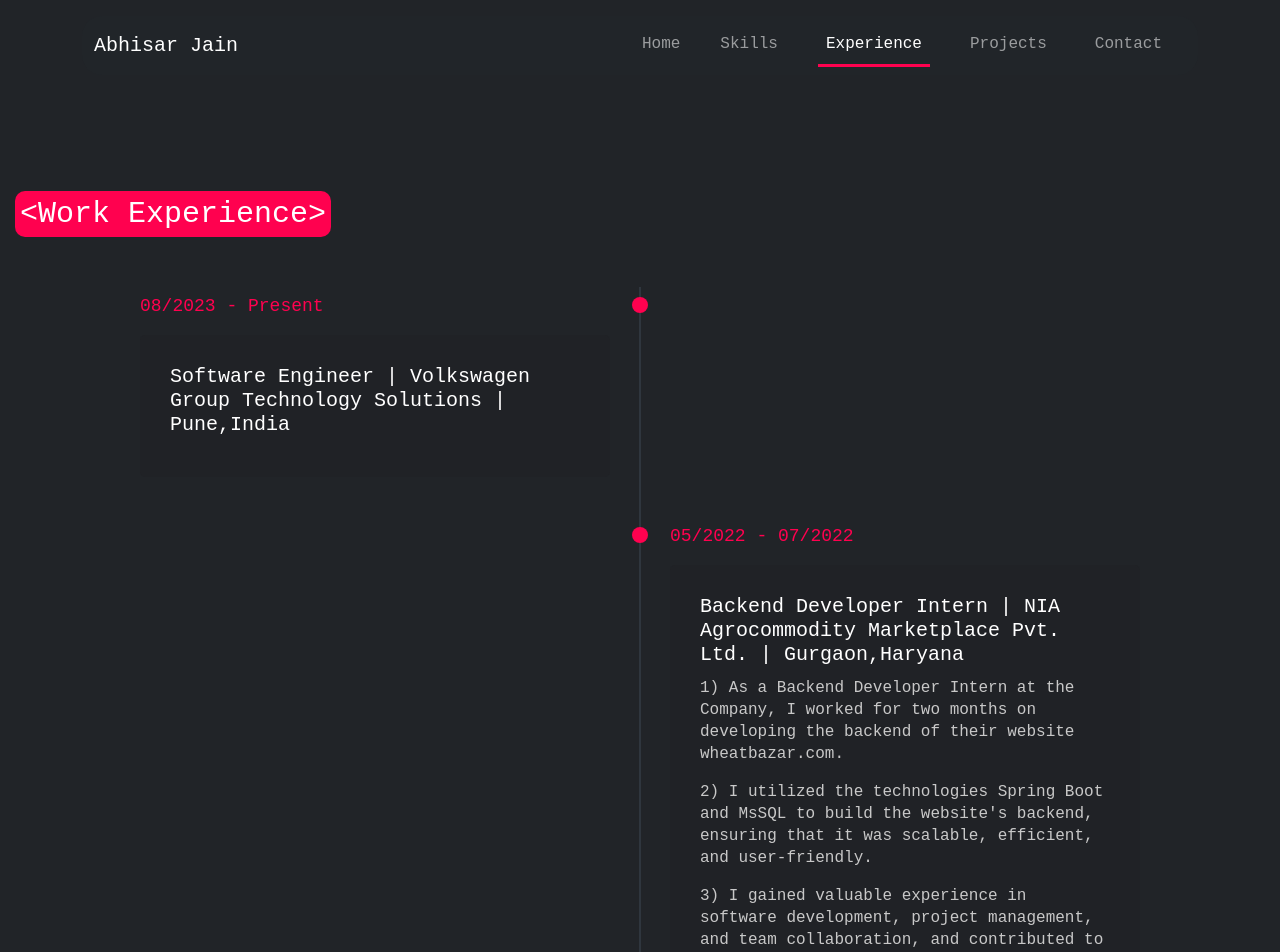
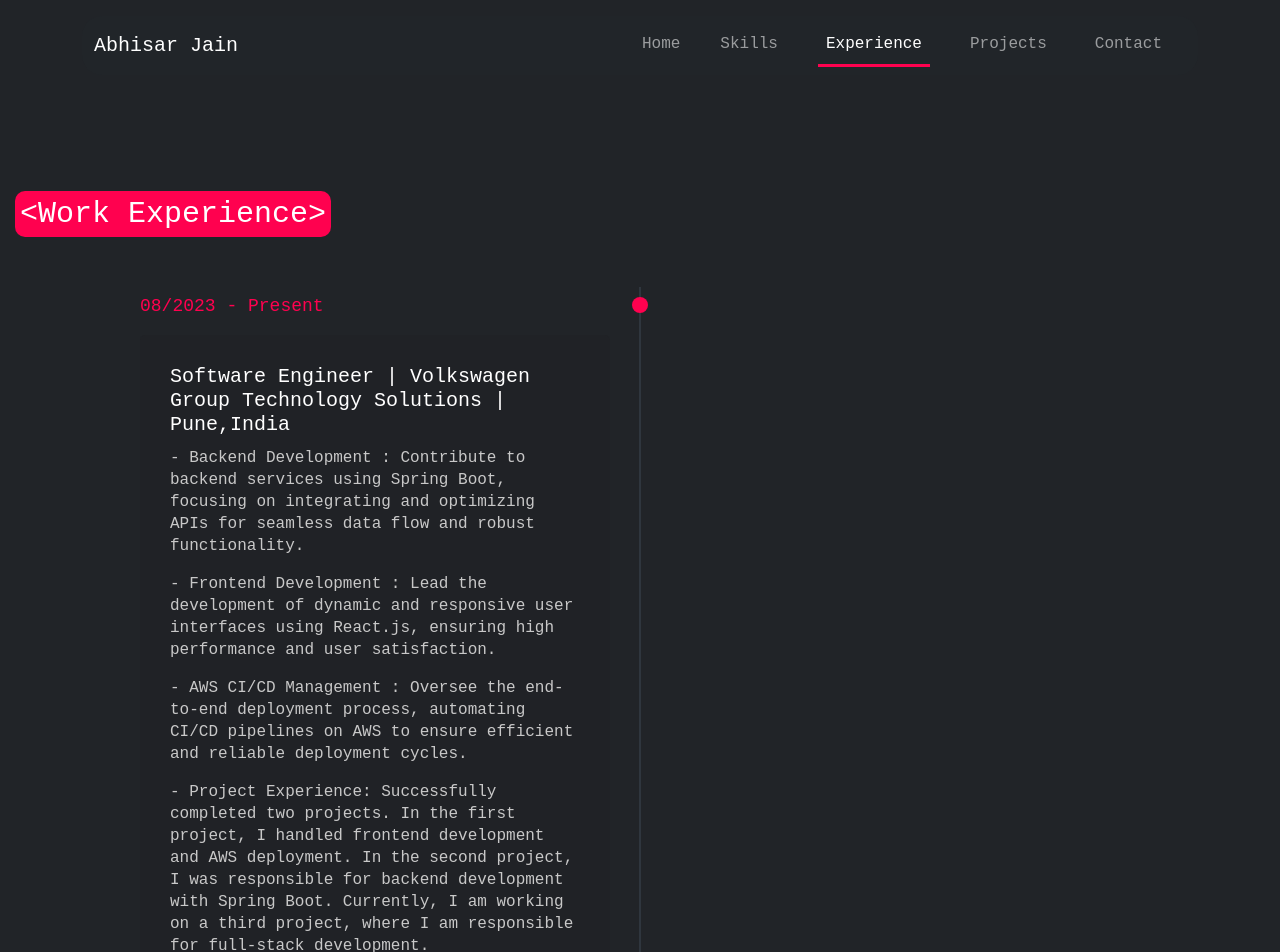
Before and after one commit to abhisarjain/portfolio, a React (Create React App) app: page /experience in a window 1280 px wide. Shown: the top 952 px of the page. Built offline with nearby package versions, Linux system fonts and the light colour scheme.

Commit message:
Updated corporate experience

```diff
--- a/src/components/Home.js
+++ b/src/components/Home.js
@@ -16,13 +16,16 @@ export default function Home() {
           </h1>
           {/* <h1 className='typed2'> <b> Hi, I am Abhisar Jain</b></h1> */}
           <h4>
-           {/* I am a recent graduate with a B.Tech degree in Computer Science,
+            {/* I am a recent graduate with a B.Tech degree in Computer Science,
             specializing in Data Science. Throughout my academic journey, I have
             been a self-motivated and patient student, driven by my passion for
             technology and its applications. I have developed a keen interest in
             Full Stack Development and am eager to explore career opportunities
             in the IT sector. */}
-            A self-motivated and patient Full Stack Developer with AWS having 1 year of experience in designing, developing, and deploying scalable applications. Passionate about leveraging technology to create seamless user experiences and drive business growth.
+            A self-motivated and patient Full Stack Developer with AWS having 1+
+            year of experience in designing, developing, and deploying scalable
+            applications. Passionate about leveraging technology to create
+            seamless user experiences and drive business growth.
           </h4>
         </div>
       </div>
--- a/src/components/Workex.js
+++ b/src/components/Workex.js
@@ -1,6 +1,6 @@
-import React from 'react'
-import './Experience.css';
-import 'animate.css';
+import React from "react";
+import "./Experience.css";
+import "animate.css";
 export default function Workex() {
   const contact = "<Work Experience>";
   const contactend = "</Work Experience>";
@@ -9,38 +9,78 @@ export default function Workex() {
       {/* <Experience/> */}
 
       <section className="timeline-section animate__fadeInDown animate__animated">
-	  <h1 className='workex'>{contact}</h1>
+        <h1 className="workex">{contact}</h1>
         <div className="timeline-items">
-
           <div className="timeline-item">
             <div className="timeline-dot"></div>
             <div className="timeline-date">08/2023 - Present</div>
             <div className="timeline-content">
-				<h3>Software Engineer | Volkswagen Group Technology Solutions | Pune,India</h3>
-
+              <h3>
+                Software Engineer | Volkswagen Group Technology Solutions |
+                Pune,India
+              </h3>
+              <p>
+                - Backend Development : Contribute to backend services using
+                Spring Boot, focusing on integrating and optimizing APIs for
+                seamless data flow and robust functionality.
+              </p>
+              <p>
+                - Frontend Development : Lead the development of dynamic and
+                responsive user interfaces using React.js, ensuring high
+                performance and user satisfaction.
+              </p>
+              <p>
+                - AWS CI/CD Management : Oversee the end-to-end deployment
+                process, automating CI/CD pipelines on AWS to ensure efficient
+                and reliable deployment cycles.
+              </p>
+              <p>
+                - Project Experience: Successfully completed two projects. In
+                the first project, I handled frontend development and AWS
+                deployment. In the second project, I was responsible for backend
+                development with Spring Boot. Currently, I am working on a third
+                project, where I am responsible for full-stack development.
+              </p>
+              <p>
+                {" "}
+                <b>Skills: </b> Spring Boot · React.js · AWS · MySQL · Redis ·
+                Angular{" "}
+              </p>
             </div>
           </div>
-
-
-
 
           <div className="timeline-item">
             <div className="timeline-dot"></div>
             <div className="timeline-date">05/2022 - 07/2022</div>
             <div className="timeline-content">
-				<h3>Backend Developer Intern | NIA Agrocommodity Marketplace Pvt. Ltd. | Gurgaon,Haryana</h3>
-				<p>1) As a Backend Developer Intern at the Company, I worked for two months on developing the backend of their website wheatbazar.com. </p>
-			<p>2) I utilized the technologies Spring Boot and MsSQL to build the website's backend, ensuring that it was scalable, efficient, and user-friendly.</p>
-           <p>3) I gained valuable experience in software development, project management, and team collaboration, and contributed to the success of the wheatbazar.com project.</p>
-		   <p> <b>Skills: </b> Spring Boot · Microsoft SQL Server</p>
+              <h3>
+                Backend Developer Intern | NIA Agrocommodity Marketplace Pvt.
+                Ltd. | Gurgaon,Haryana
+              </h3>
+              <p>
+                1) As a Backend Developer Intern at the Company, I worked for
+                two months on developing the backend of their website
+                wheatbazar.com.{" "}
+              </p>
+              <p>
+                2) I utilized the technologies Spring Boot and MsSQL to build
+                the website's backend, ensuring that it was scalable, efficient,
+                and user-friendly.
+              </p>
+              <p>
+                3) I gained valuable experience in software development, project
+                management, and team collaboration, and contributed to the
+                success of the wheatbazar.com project.
+              </p>
+              <p>
+                {" "}
+                <b>Skills: </b> Spring Boot · Microsoft SQL Server
+              </p>
             </div>
           </div>
-
-
         </div>
-	<h1 className='workex my-5'>{contactend}</h1>
+        <h1 className="workex my-5">{contactend}</h1>
       </section>
-
     </>
-  )
+  );
 }
```
Lines whose indentation alone changed are shown as unchanged.
